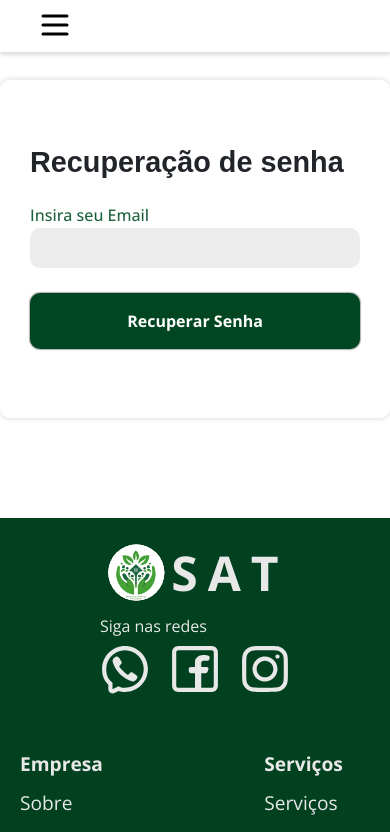
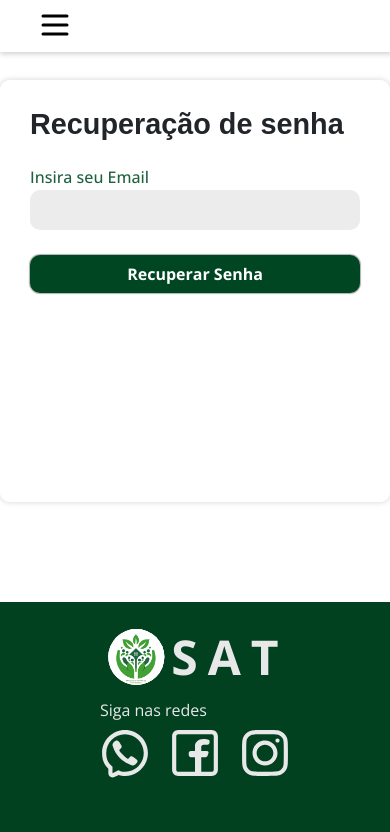
Before and after one commit to otaviosouza21/sat-webpage-front, a React (Vite) app: page /send-request in a window 390 px wide. Shown: the top 832 px of the page. Built offline with nearby package versions, Linux system fonts and the light colour scheme.

Commit message:
ajustando modal de cadastro

```diff
--- a/src/Components/Cadastros/CadastroForm.module.css
+++ b/src/Components/Cadastros/CadastroForm.module.css
@@ -11,27 +11,21 @@
   width: 100vw;
 }
 
-.header {
-  display: flex;
-  align-items: center;
-  justify-content: space-between;
-  grid-column: 1/4;
-}
 
 .containerForm {
   display: flex;
   justify-content: center;
   flex-direction: column;
-  background-color: rgba(255, 255, 255, 0.979);
-  box-shadow: 0 0 5px 1px rgba(0, 0, 0, 0.13);
-  min-height: 40vh;
   min-width: 50vw;
+  max-width: 1200px;
+  min-height: 50vh;
+  margin: 20px;
+  padding: 30px;
   gap: 30px;
   border-radius: 10px;
-  max-width: 1200px;
-  padding: 30px;
-  margin-top: 20px;
   overflow-y: auto !important;
+  box-shadow: 0 0 5px 1px rgba(0, 0, 0, 0.13);
+  background-color: rgba(255, 255, 255, 0.979);
 
 }
 
@@ -42,12 +36,23 @@
 }
 
 .containerForm button {
-  justify-self: flex-end;
-  align-self: flex-end;
+  justify-self: end;
+  align-self: end;
+  margin-bottom: 10px;
   grid-column: 3;
   grid-row: 6;
 }
 
+.header {
+  display: flex;
+  align-items: center;
+  justify-content: space-between;
+  grid-column: 1/4;
+}
+
+.containerForm section{
+  align-content: center;
+}
 .cadastroUsuario {
   display: grid;
   gap: 20px;
@@ -64,19 +69,19 @@
 
 @media (max-width: 750px) {
  .containerForm {
-    max-height: 100%;
-
+    height: 90%;
+    justify-content: start;
+    margin: 10px;
   }
 
-  .containerForm button {
-    padding: 10px;
-
+  .header {
+    display: flex;
+    align-items: center;
   }
 
   .cadastroUsuario {
     display: flex;
     flex-direction: column;
-    min-height: 100%;
     gap: 20px;
   }
 
@@ -86,5 +91,6 @@
 
   .containerForm {
     width: 100vw;
+    min-height: 50vh ;
   }
 }
--- a/src/Components/Cadastros/CadastroUsuario.jsx/CadastroUsuario.jsx
+++ b/src/Components/Cadastros/CadastroUsuario.jsx/CadastroUsuario.jsx
@@ -79,7 +79,6 @@
         rule_id: 1,
       };
 
-      console.log(dataUsuario);
       async function postUser() {
         const { url, options } = POST_DATA_USER("usuarios", dataUsuario);
         const userRequest = await request(url, options);
--- a/src/Components/Header/Header.jsx
+++ b/src/Components/Header/Header.jsx
@@ -9,7 +9,6 @@
 import { GlobalContext } from "../../Hooks/GlobalContext";
 import ModalUsuario from "../PerfilUsuario/ModalUsuario/ModalUsuario";
 import CadastroUsuario from "../Cadastros/CadastroUsuario.jsx/CadastroUsuario";
-import LoadingCenterComponent from "../Utils/LoadingCenterComponent/LoadingCenterComponent";
 import LoadingDots from "../Utils/LoadingDots/LoadingDots";
 
 export const Header = () => {
@@ -91,8 +90,8 @@
         )}
         {!userAuth.status && !modalUsuario && !loading && (
           <div className={styles.headerButtons}>
-            <button>
-              <Link onClick={() => setModal("cadUsuario")}>Cadastre-se</Link>
+            <button onClick={() => setModal("cadUsuario")}>
+              <Link >Cadastre-se</Link>
             </button>
             <button onClick={() => setModal("modalLogin")}>
               <Link>Entrar</Link>
--- a/src/Components/ModalLogin/ModalLogin.module.css
+++ b/src/Components/ModalLogin/ModalLogin.module.css
@@ -18,7 +18,7 @@
     background-color: white;
     border-radius: 10px;
     display: flex;
-    max-width : 1200px;
+    width : 450px;
     margin: 20px;
     flex-direction: column;
     gap: 20px;
--- a/src/Components/Servicos/Servicos.jsx
+++ b/src/Components/Servicos/Servicos.jsx
@@ -87,7 +87,7 @@
             })}
         </div>
 
-        <Paginacao paginacao={paginacao} page={page} lastPage={lastPage}/>
+        {!loading&& <Paginacao paginacao={paginacao} page={page} lastPage={lastPage}/>}
 
       </section>
     </main>
--- a/src/Components/Servicos/Servicos.module.css
+++ b/src/Components/Servicos/Servicos.module.css
@@ -1,7 +1,7 @@
 .servicosContainer {
   display: flex;
   flex-direction: column;
-  min-height: 1000px;
+  min-height: 600px;
   gap: 30px;
   position: relative;
 
@@ -10,6 +10,8 @@
 .servicosGrid {
   display: grid;
   grid-template-columns: 1fr 1fr;
+  min-height: 450px;
+
   gap: 30px;
 }
 
```
Lines whose indentation alone changed are shown as unchanged.
